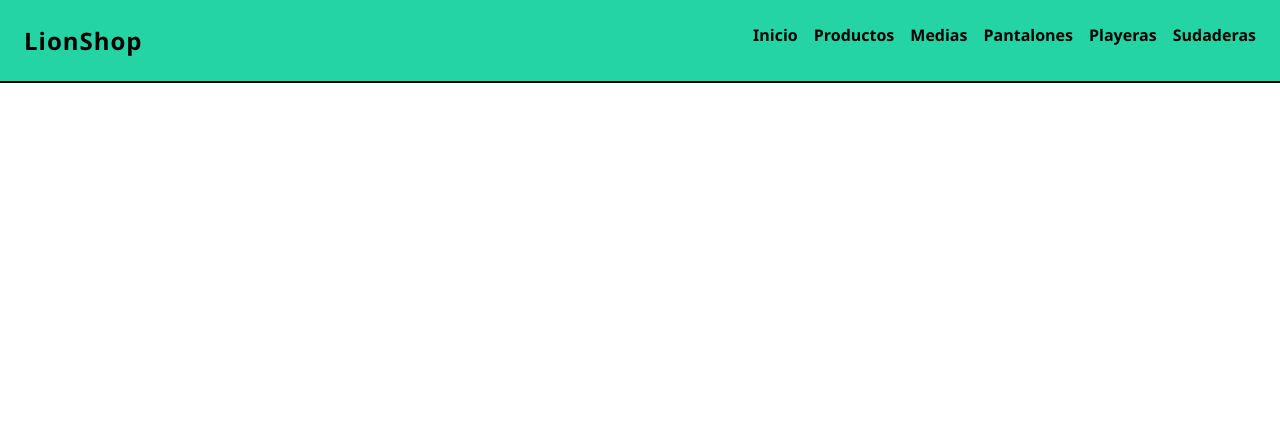
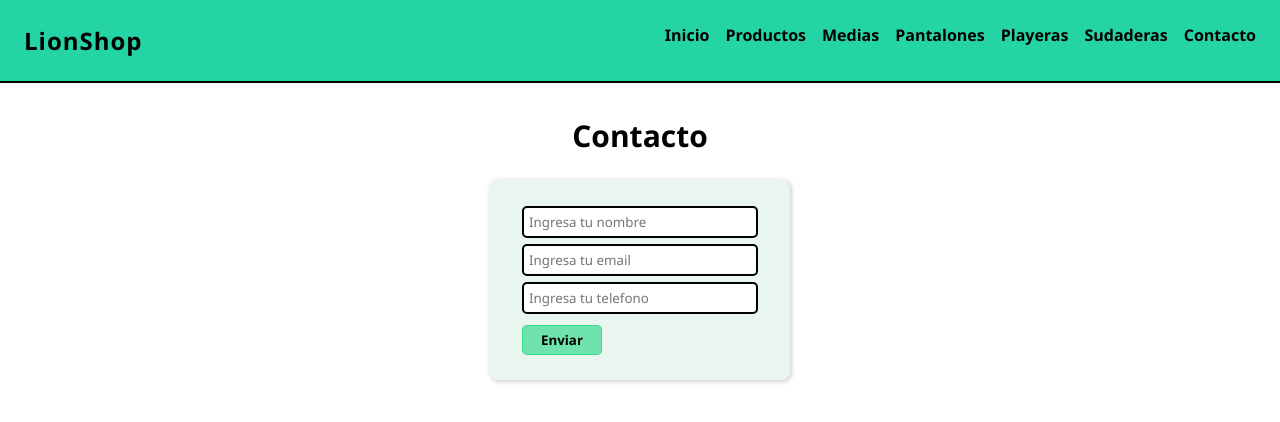
Before and after one commit to alexcas20/Products-App, a React (Vite) app: page /contacto in a window 1280 px wide. Shown: the top 422 px of the page. Built offline with nearby package versions, Linux system fonts and the light colour scheme.

Commit message:
implements react-hook-form to contact component

```diff
--- a/package.json
+++ b/package.json
@@ -12,6 +12,7 @@
   "dependencies": {
     "react": "^18.3.1",
     "react-dom": "^18.3.1",
+    "react-hook-form": "^7.52.1",
     "react-router-dom": "^6.25.1"
   },
   "devDependencies": {
--- a/src/components/Item.jsx
+++ b/src/components/Item.jsx
@@ -3,7 +3,7 @@ import { Link } from "react-router-dom";
 export const Item = ({ product }) => {
   return (
     <div className="product">
-      <img src={product.imagen} />
+      <img src={product.imagen} alt={product.titulo} />
       <div className="product-info">
         <h4>{product.titulo}</h4>
         <p>Precio: ${product.precio}</p>
--- a/src/components/NavBar.jsx
+++ b/src/components/NavBar.jsx
@@ -45,6 +45,9 @@ export const NavBar = () => {
           <li className="menu-link">
             <Link to="/productos/sudaderas">Sudaderas</Link>
           </li>
+          <li className="menu-link">
+            <Link to="/contacto">Contacto</Link>
+          </li>
         </ul>
       </nav>
 
--- /dev/null
+++ b/src/components/contacto/Contacto.jsx
@@ -0,0 +1,22 @@
+import { useForm } from "react-hook-form";
+
+export const Contacto = () => {
+
+  const { register, handleSubmit} = useForm();
+
+  const enviar = (data) => {
+    console.log(data)
+  }
+
+  return (
+    <section className="container-form">
+      <h1 className="container-form-title">Contacto</h1>
+      <form className="form" onSubmit={handleSubmit(enviar)}>
+        <input type="text" placeholder="Ingresa tu nombre" {...register("nombre")} />
+        <input type="email" placeholder="Ingresa tu email" {...register("email")} />
+        <input type="phone" placeholder="Ingresa tu telefono" {...register("telefono")} />
+        <button type="submit">Enviar</button>
+      </form>
+    </section>
+  );
+};
--- a/src/components/modal/Modal.jsx
+++ b/src/components/modal/Modal.jsx
@@ -32,6 +32,9 @@ export const Modal = ({ showModal, closeModal }) => {
             <li className="menu-link">
               <Link to="/productos/sudaderas" onClick={openModal}>Sudaderas</Link>
             </li>
+            <li className="menu-link">
+              <Link to="/contacto" onClick={openModal}>Contacto</Link>
+            </li>
           </ul>
         </nav>
       )}
--- a/src/index.css
+++ b/src/index.css
@@ -208,6 +208,73 @@
   color: #000;
 }
 
+/* Form */
+.container-form{
+padding: 2rem;
+display: flex;
+flex-direction: column;
+align-items: center;
+
+}
+
+.container-form-title{
+  padding-bottom: .5rem;
+  font-size: 30px;
+}
+
+.form{
+  margin-top: 1rem;
+  display: flex;
+  flex-direction: column;
+  justify-content: center;
+  width: 300px;
+  height: 200px;
+  gap: 6px;
+  padding: 2rem;
+  border-radius: 5px;
+  background-color: #aad9c243;
+  border-radius: 8px;
+  box-shadow: 1px 1px 5px #c2bebe;
+  transition: all .3s ease-in-out;
+
+}
+
+.form:hover{
+  transform: scale(1.1);
+}
+
+.form input{
+  border: 2px solid #000;
+  padding: 5px;
+  border-radius: 5px;
+}
+
+
+
+.form input:focus{
+  outline: 0;
+  outline: 2px solid #05d57188;
+  border: 2px solid #05d57188;
+
+}
+
+.form button{
+  margin-top: 5px;
+  display: inline-block;
+  width: 80px;
+  padding: 5px;
+  background-color: #05d57188;
+  border: 1px solid #05d57188;
+  border-radius: 5px;
+  font-weight: bold;
+  transition: all .2s ease-in-out;
+}
+
+.form button:hover{
+  background-color: #fff;
+  cursor: pointer;
+}
+
 /* Medias */
 
 /* NavBar */
--- a/src/routes/AppRouting.jsx
+++ b/src/routes/AppRouting.jsx
@@ -1,6 +1,7 @@
 import { Route, Routes } from "react-router-dom";
 import { ItemListContainer } from "../components/ItemListContainer";
 import { ItemDetailContainer } from "../components/ItemDetailContainer";
+import { Contacto } from "../components/contacto/Contacto";
 
 export const AppRouting = () => {
   return (
@@ -10,6 +11,7 @@ export const AppRouting = () => {
         <Route path="item/:id" element={<ItemDetailContainer />} />
         <Route path="productos" element={<ItemListContainer />} />
         <Route path="productos/:categoria" element={<ItemListContainer />} />
+        <Route path="contacto" element={<Contacto/>}></Route>
       </Routes>
     </>
   );
```
Also changed, not shown: 1 other file (tests, documents, lock files or other folders).
